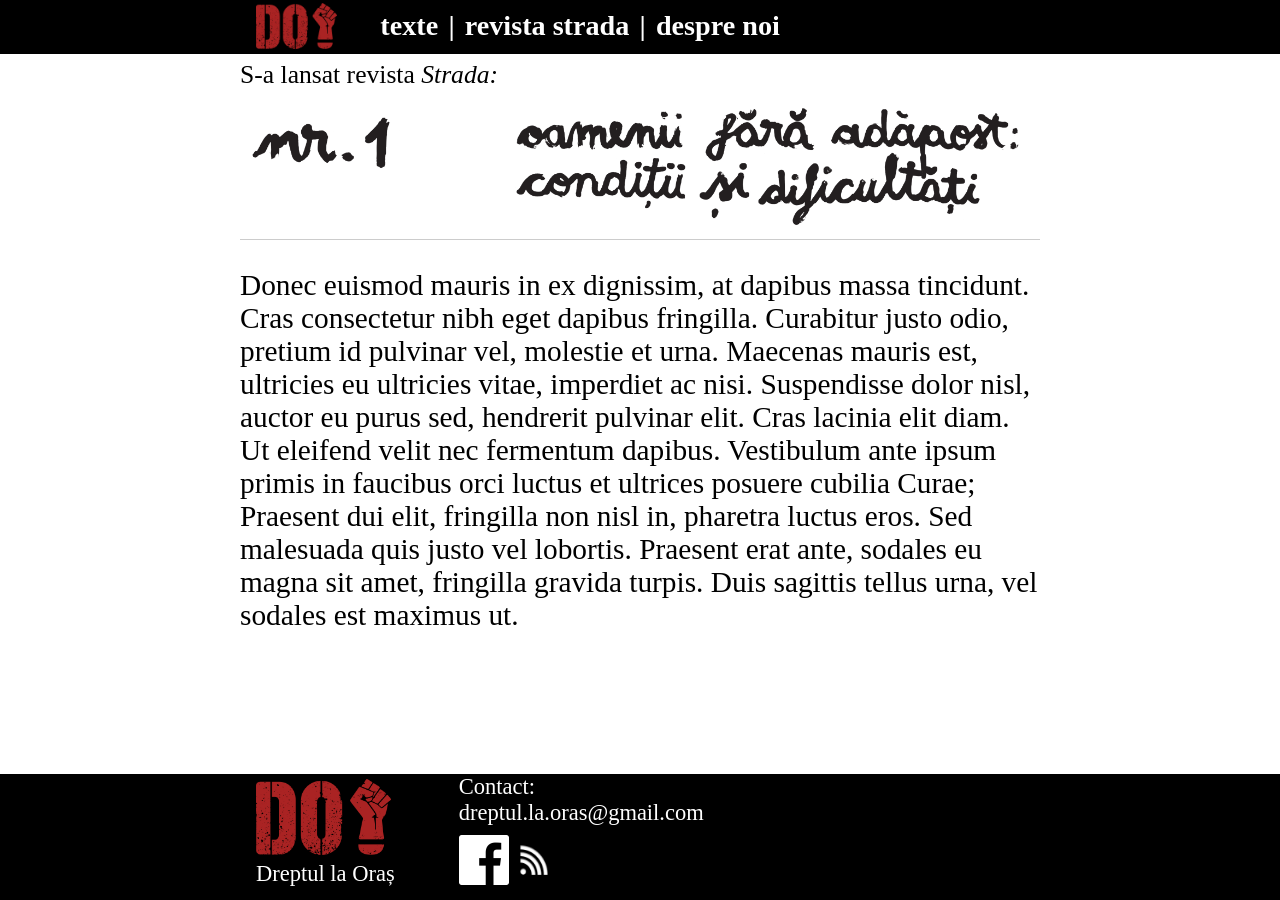
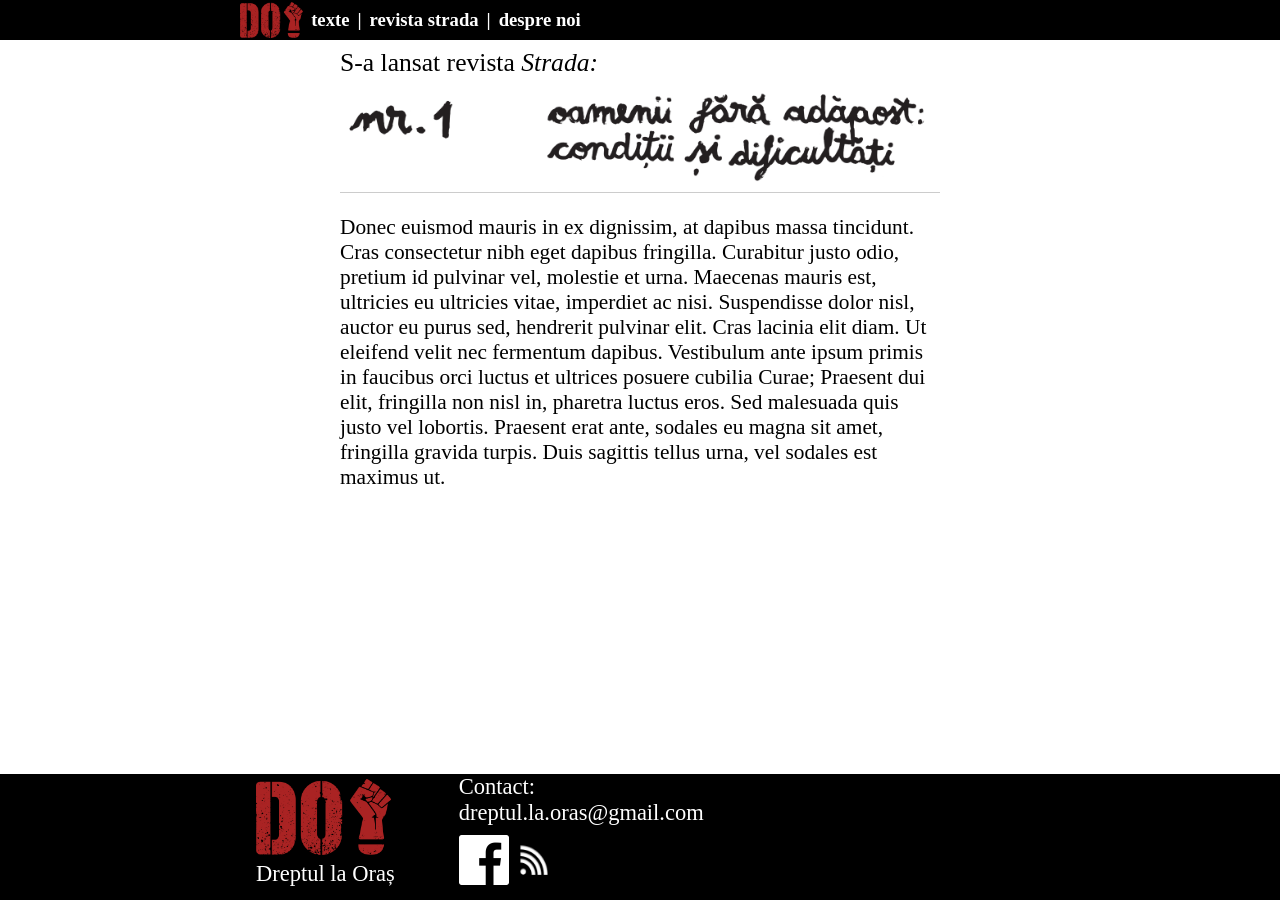
Before and after one commit to dreptul-la-oras/dreptul-la-oras.github.io, a Jekyll site: the page built from index.md, in a window 1280 px wide. Built offline with Jekyll 4.4.1, drawn with Linux system fonts in a browser that asks for light colours.

Commit message:
Make header more bearable

```diff
--- a/_includes/header.html
+++ b/_includes/header.html
@@ -12,7 +12,7 @@
                 {% if page.id == "essay" %}
                 <li class="red-background"><a href="{{ site.url }}/writings.html">texte</a></li>
                 {% else %}
-                <li><a href="{{ site.url }}/writings.html">texte</a></li>
+                <li class="highlightable"><a href="{{ site.url }}/writings.html">texte</a></li>
                 {% endif %}
 
                 <li>|</li>
@@ -20,7 +20,7 @@
                 {% if page.id == "strada" %}
                 <li class="red-background"><a href="{{ site.url }}/strada.html">revista strada</a></li>
                 {% else %}
-                <li><a href="{{ site.url }}/strada.html">revista strada</a></li>
+                <li class="highlightable"><a href="{{ site.url }}/strada.html">revista strada</a></li>
                 {% endif %}
 
                 <li>|</li>
@@ -28,7 +28,7 @@
                 {% if page.id == "about" %}
                 <li class="red-background"><a href="{{ site.url }}/about.html">despre noi</a></li>
                 {% else %}
-                <li><a href="{{ site.url }}/about.html">despre noi</a></li>
+                <li class="highlightable"><a href="{{ site.url }}/about.html">despre noi</a></li>
                 {% endif %}
             </ul>
         </div>
--- a/assets/css/base.css
+++ b/assets/css/base.css
@@ -16,19 +16,19 @@ html {
 
 @media (min-width: 400px) {
     .content-box {
-        min-width: 500px;
-        max-width: 800px;
+        min-width: 400px;
+        max-width: 600px;
         margin-left: auto;
         margin-right: auto;
 
-        padding-top: 4.1vmax; /*same as header height*/
+        padding-top: 40px; /*same as header height*/
         padding-bottom: 15vh; /*same as header height*/
     }
 }
 
 .content-commons {
     font-family: "Times New Roman", Times, serif;
-    font-size: 22pt;
+    font-size: 16pt;
 }
 
 .content {
--- a/assets/css/header_floating.css
+++ b/assets/css/header_floating.css
@@ -1,22 +1,29 @@
-@media screen and (min-width: 480px) {
 .floating-header {
     position: fixed;
     left: 0;
     right: 0;
     top: 0;
     background-color: #000000;
-        height: 4.2vmax;
+    height: 40px;
     width: 100%;
     float: left;
 
-        font-size: 2.2vmax;
+    font-size: 14pt;
     font-weight: bold;
 }
 
+@media (max-width: 400px) {
     .floating-header-wrap {
-        width: 60%;
-        margin-left: auto;
-        margin-right: auto;
+        float: right;
+    }
+}
+
+@media (min-width: 400px) {
+    .floating-header-wrap {
+        min-width: 400px;
+        max-width: 800px;
+        margin: auto;
+    }
 }
 
 .floating-header-wrap div {
@@ -24,52 +31,19 @@
 }
 
 .floating-header-logo {
-        max-height: 3.6vmax;
+    max-height: 36px;
     margin: 0 auto;
-        padding-top: 0.2vmax;
-        padding-bottom: 0.2vmax;
-    }
-}
-
-@media screen and (max-width: 480px) {
-    .floating-header {
-        position: fixed;
-        left: 0;
-        right: 0;
-        top: 0;
-        background-color: #000000;
-        height: 8.4vmax;
-        width: 100%;
-        float: left;
-
-        font-size: 2.2vmax;
-        font-weight: bold;
-    }
-
-    .floating-header-wrap {
-        width: 60%;
-        margin: auto;
-    }
-
-    .floating-header-wrap div {
-        float: left;
-    }
-
-    .floating-header-logo {
-        max-height: 3.6vmax;
-        margin: 0 auto;
-        padding-top: 0.2vmax;
-        padding-bottom: 0.2vmax;
-    }
+    padding-top: 2px;
+    padding-bottom: 2px;
 }
 
 .floating-header-list {
     width: auto;
     height: auto;
     margin: 0 auto;
-    padding-left: 3vw;
-    padding-top: 0.8vmax;
-    padding-bottom: 0.8vmax;
+    padding-left: 4px;
+    padding-top: 9px;
+    padding-bottom: 4px;
 }
 
 .floating-header-list ul {
@@ -87,18 +61,15 @@
     float: left;
     padding-top: 0;
     padding-bottom: 0;
-    padding-right: 0.4vmax;
-    padding-left: 0.4vmax;
+    padding-right: 4px;
+    padding-left: 4px;
     color: white;
+    background-color: #000000;
 }
 
 .floating-header-list li a {
     padding: 0;
     display: block;
-}
-
-.floating-header-list li a:hover {
-    background-color: #AA2323;
 }
 
 .floating-header-list li a:link {
@@ -117,3 +88,7 @@
 .red-background {
     background-color: #AA2323;
 }
+
+.highlightable:hover {
+    background-color: #AA2323;
+}
```
Lines whose indentation alone changed are shown as unchanged.
